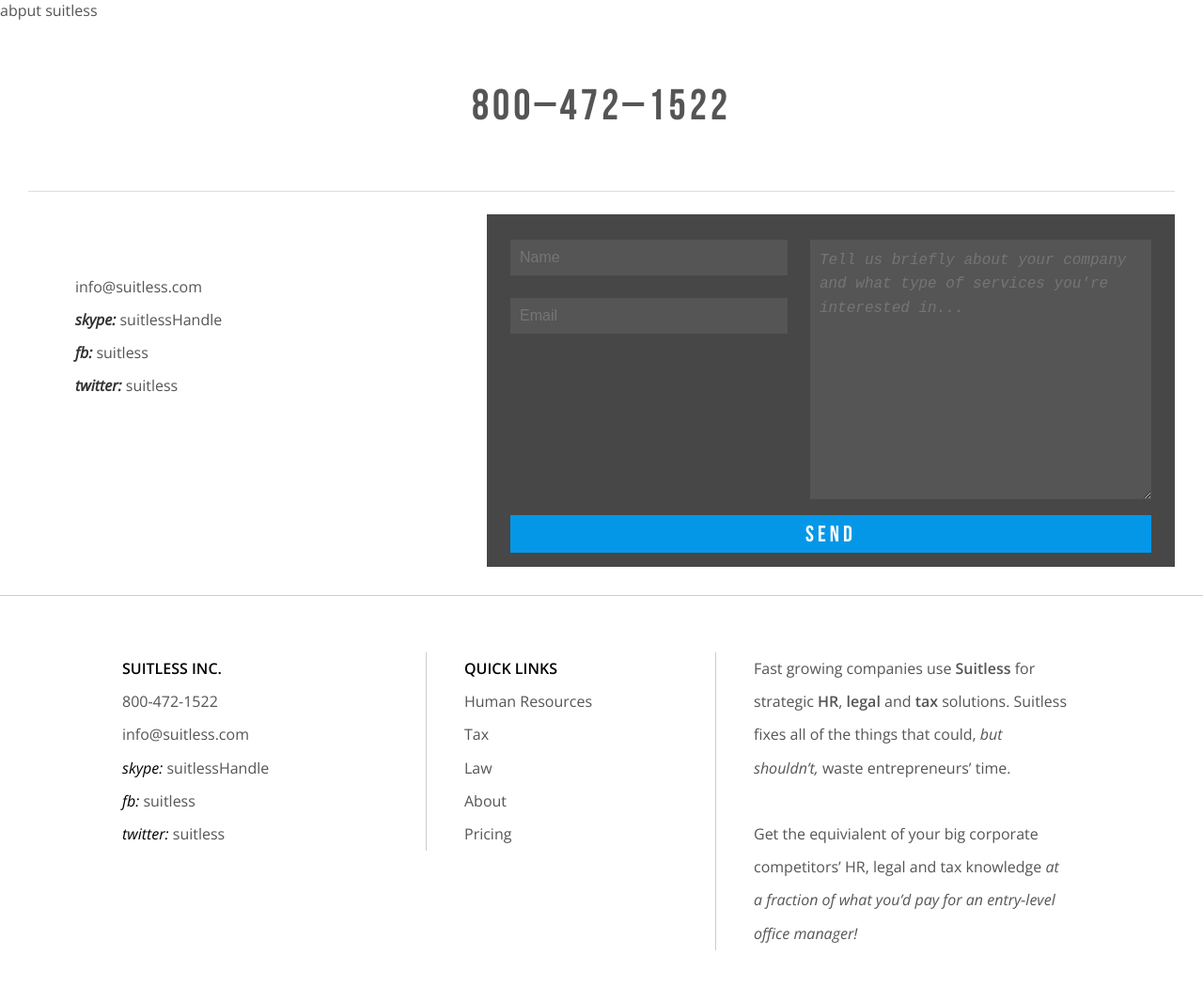
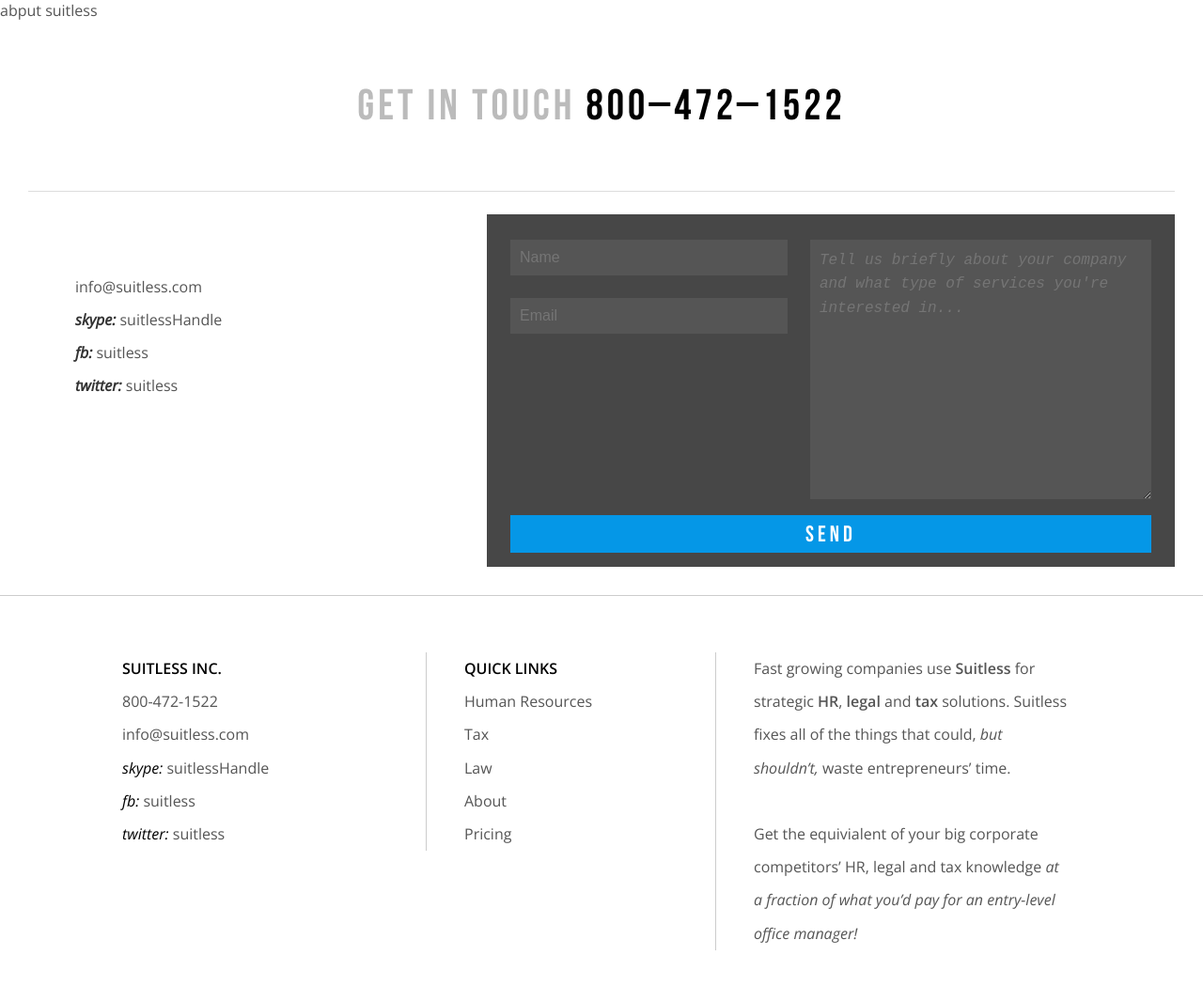
Before and after one commit to flanban/redolent-octo-kumquat, a Jekyll site: the page built from pricing/index.html, in a window 1280 px wide and 1400 px high. Shown: the top 1050 px of the window at 94% size. Built offline with Jekyll 4.4.1, drawn with Linux system fonts in a browser that asks for light colours.

Commit message:
update contact form

```diff
--- a/_includes/footer.html
+++ b/_includes/footer.html
@@ -1,6 +1,6 @@
 <div id="contact" class="clearfix">
 
-  <h2 class="text-center small-header"><span>800–472–1522 </span></h2>
+  <h2 class="text-center small-header">get in touch <span> 800–472–1522 </span></h2>
   <div class="contact-text">
     <p>info@suitless.com</p>
     <p><span>skype:</span> suitlessHandle</p>
--- a/_sass/_footer.scss
+++ b/_sass/_footer.scss
@@ -13,6 +13,10 @@
     margin-bottom:24px;
     margin-top: 32px;
     font-size:46px;
+    color:#bbb;
+    span {
+      color:initial;
+    }
   }
   .big-phone {
     font-size:48px;
--- a/_sass/_home.scss
+++ b/_sass/_home.scss
@@ -40,8 +40,8 @@
   .text-holder {
     position:relative;
     width:100%;
-    top:60%;
-    margin:-194px auto 0 auto;
+    top:25%;
+    margin:0 auto 0 auto;
     text-align:center;
     display:block;
 
@@ -52,7 +52,7 @@
 
     img {
       margin-bottom:28px;
-      max-width:30%;
+      max-width:25%;
     }
     p {
       color:#fff;
@@ -66,11 +66,12 @@
   .down-button-home {
     position:absolute;
     bottom:0;
-    width:207px;
+    width: 20%;
     left:50%;
-    margin-left:-104px;
+    margin-left:-10%;
     opacity:.7;
     cursor:pointer;
+    display:block;
     &:hover {
       opacity:1;
     }
--- a/index.html
+++ b/index.html
@@ -4,7 +4,7 @@
 
 <section class='home-1 hero'>
   <span class="text-holder">
-    <img class="suitless-graphic" src="http://flanban.github.io/redolent-octo-kumquat/images/suitless-graphic.png" />
+    <img class="suitless-graphic home-page-graphic" src="http://flanban.github.io/redolent-octo-kumquat/images/suitless-graphic.png" />
     <p class="small-header home-page-headline widowless">HR, Tax, and Law for rapid growth businesses</p>
   </span>
   <img class="down-button-home" onclick="$.scrollTo( '.home-2', 300 ); return false;" src="http://flanban.github.io/redolent-octo-kumquat/images/down-button-home.png" />
--- a/javascripts/main.js
+++ b/javascripts/main.js
@@ -53,6 +53,8 @@
 
   // fit text
   $(".home-page-headline").fitText(2.2, { minFontSize: '18px'});
+  $(".home-page-graphic").fitText(.2, { minFontSize: '18px'});
+
 
   $('.circle-text').circleType({radius: 284});
   $('.circle-text-shallow').circleType({radius: 480});
```
Also changed, not shown: 1 other file.
